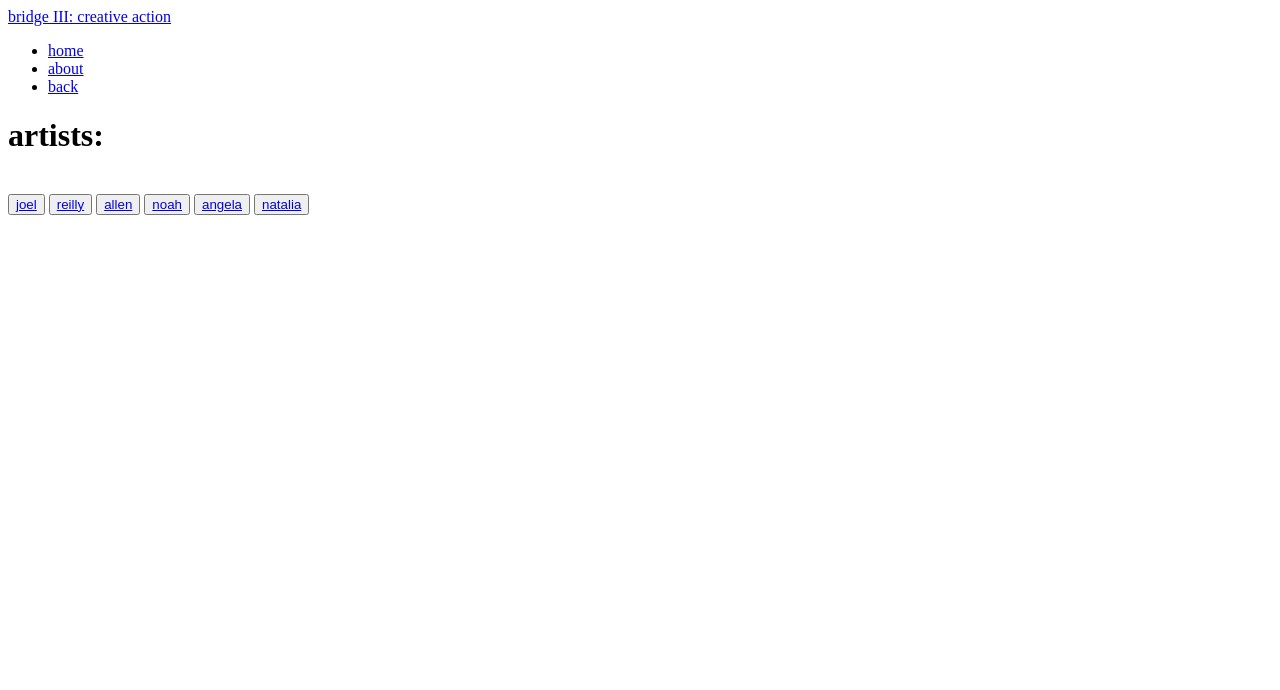
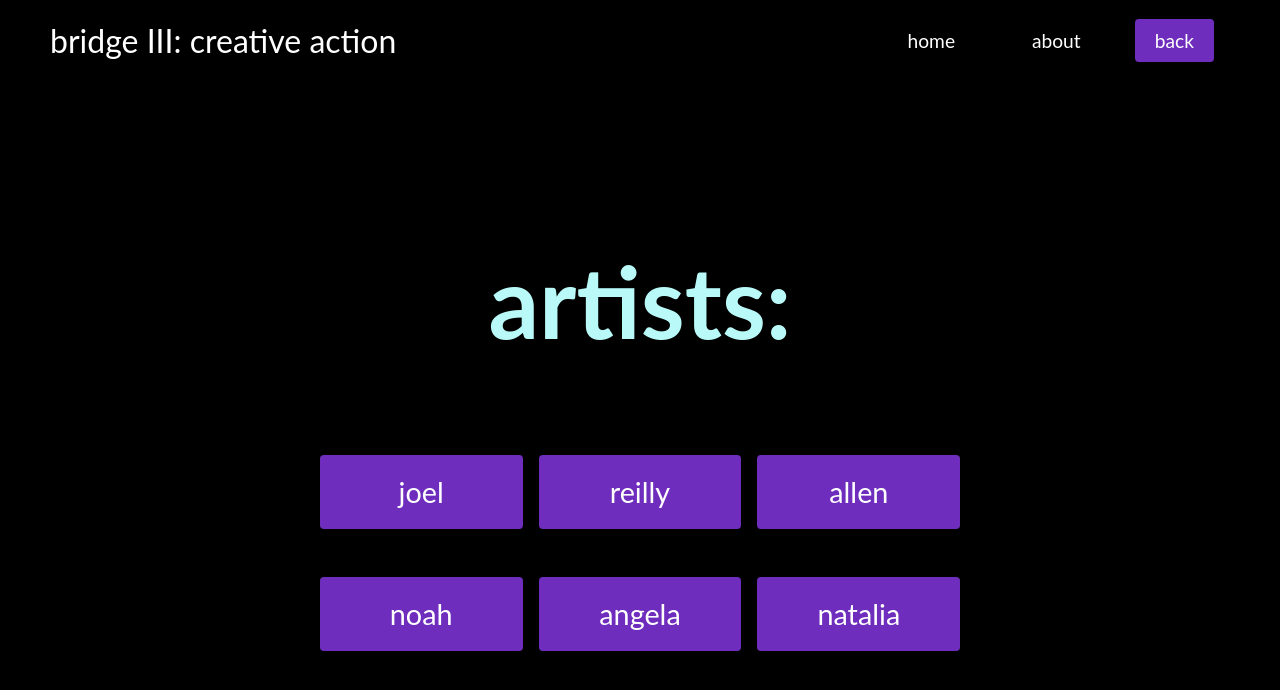
Before and after one commit to ruixyan/bridgeIII, a plain HTML site: page index/subpage.html in a window 1280 px wide. Drawn offline with Linux system fonts and the light colour scheme.

Commit message:
Update subpage.html

```diff
--- a/index/subpage.html
+++ b/index/subpage.html
@@ -4,7 +4,7 @@
     <meta charset="UTF-8" />
     <meta name="viewport" content="width=device-width, initial-scale=1.0" />
     <title>Scroll Website</title>
-    <link rel=“stylesheet” type=“text/css” href=“styles2.css”>
+    <link rel="stylesheet" type="text/css" href="styles2.css">
     <link
       rel="stylesheet"
       href="https://use.fontawesome.com/releases/v5.14.0/css/all.css"
```
